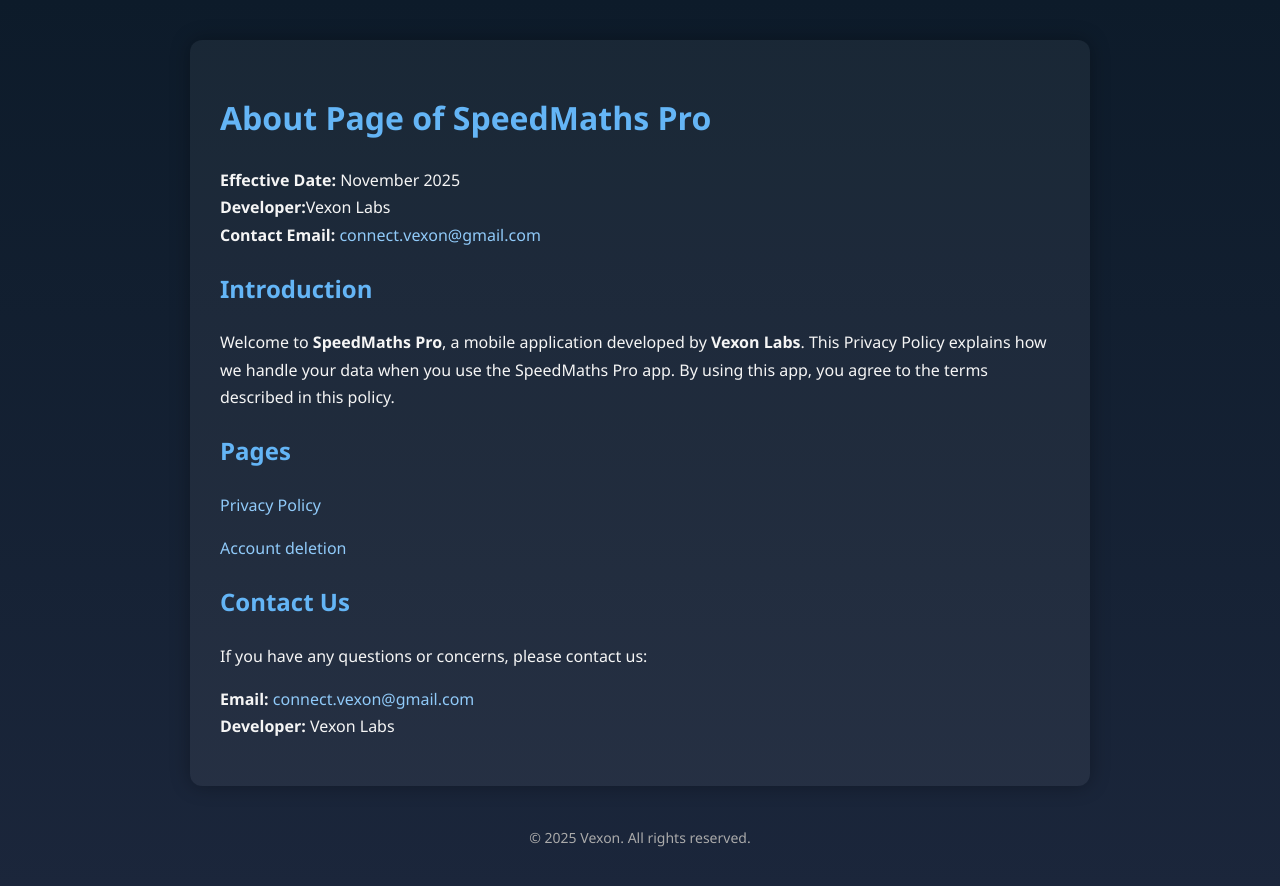
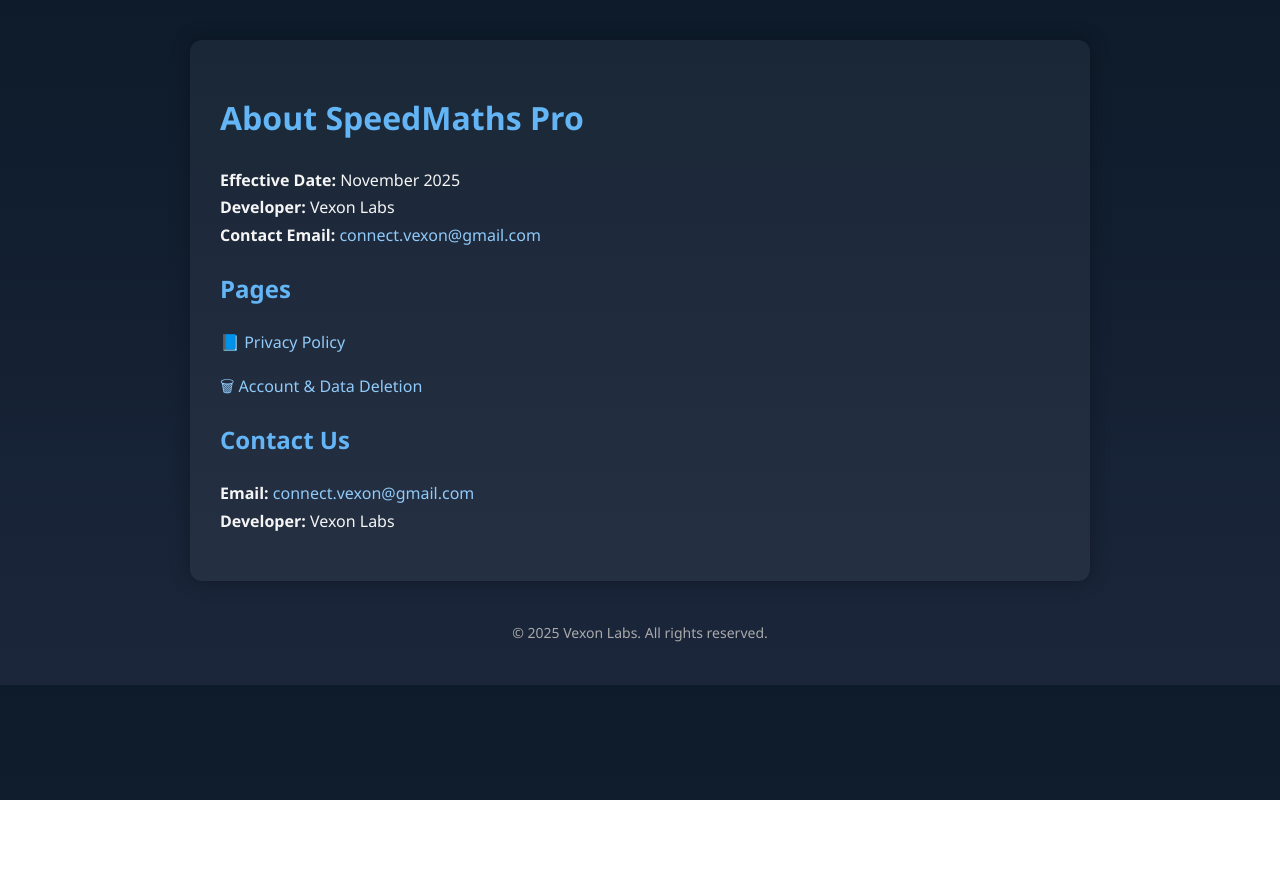
Before and after one commit to vexonlabs/speedmathspro, a plain HTML site: page index.html in a window 1280 px wide. After the commit the page ends 800 px from the top, so only its background shows below. Drawn offline with Linux system fonts and the light colour scheme.

Commit message:
Update index.html

```diff
--- a/index.html
+++ b/index.html
@@ -3,7 +3,7 @@
 <head>
   <meta charset="UTF-8">
   <meta name="viewport" content="width=device-width, initial-scale=1.0">
-  <title>About Page of SpeedMaths Pro App </title>
+  <title>SpeedMaths Pro – About</title>
   <style>
     body {
       font-family: 'Segoe UI', Tahoma, Geneva, Verdana, sans-serif;
@@ -14,63 +14,44 @@
       max-width: 900px;
       margin: auto;
     }
-
-    h1, h2 {
-      color: #64b5f6;
-    }
-
-    a {
-      color: #90caf9;
-      text-decoration: none;
-    }
-
-    a:hover {
-      text-decoration: underline;
-    }
-
+    h1, h2 { color: #64b5f6; }
+    a { color: #90caf9; text-decoration: none; }
+    a:hover { text-decoration: underline; }
     .container {
-      background: rgba(255, 255, 255, 0.05);
+      background: rgba(255,255,255,0.05);
       border-radius: 12px;
       padding: 30px;
-      box-shadow: 0 0 20px rgba(0, 0, 0, 0.3);
+      box-shadow: 0 0 20px rgba(0,0,0,0.3);
     }
-
     .footer {
       margin-top: 40px;
       font-size: 14px;
       color: #aaa;
       text-align: center;
     }
-
-    ul {
-      padding-left: 20px;
-    }
   </style>
 </head>
 
 <body>
   <div class="container">
-    <h1>About Page of SpeedMaths Pro</h1>
+    <h1>About SpeedMaths Pro</h1>
+
     <p><strong>Effective Date:</strong> November 2025<br>
-    <strong>Developer:</strong>Vexon Labs<br>
+    <strong>Developer:</strong> Vexon Labs<br>
     <strong>Contact Email:</strong>
     <a href="mailto:connect.vexon@gmail.com">connect.vexon@gmail.com</a></p>
 
-    <h2>Introduction</h2>
-    <p>Welcome to <strong>SpeedMaths Pro</strong>, a mobile application developed by <strong>Vexon Labs</strong>.
-    This Privacy Policy explains how we handle your data when you use the SpeedMaths Pro app.
-    By using this app, you agree to the terms described in this policy.</p>
-<h2>Pages</h2>
-    <p><a href="privacy_policy.html">Privacy Policy</a></p>
-    <p><a href="account_deletion.html">Account deletion</a></p>
-    <h2> Contact Us</h2>
-    <p>If you have any questions or concerns, please contact us:</p>
+    <h2>Pages</h2>
+    <p><a href="privacy_policy.html">📘 Privacy Policy</a></p>
+    <p><a href="account_deletion.html">🗑 Account & Data Deletion</a></p>
+
+    <h2>Contact Us</h2>
     <p><strong>Email:</strong> <a href="mailto:connect.vexon@gmail.com">connect.vexon@gmail.com</a><br>
     <strong>Developer:</strong> Vexon Labs</p>
   </div>
 
   <div class="footer">
-    © 2025 Vexon. All rights reserved.
+    © 2025 Vexon Labs. All rights reserved.
   </div>
 </body>
 </html>
```
